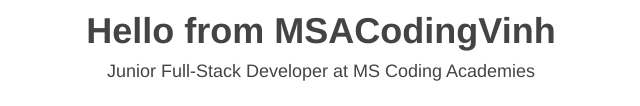
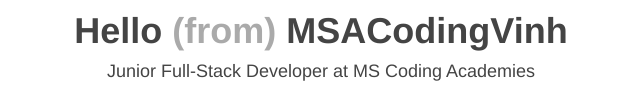
Before and after one commit to CodingVinhTrang/CodingVinhTrang.github.io, a plain HTML site: page index.html in a window 1280 px wide. Shown: the part 509-615 px from the top of the page, without its empty margins (319-959 px from the left). Drawn offline with Linux system fonts and the light colour scheme.

Commit message:
Styled the 'from' sub styles added

```diff
--- a/index.html
+++ b/index.html
@@ -11,7 +11,7 @@
                      width = "400"
                      height = "auto" />
 
-                <h2>Hello from MSACodingVinh</h2>
+                <h2>Hello <sub>from</sub> MSACodingVinh</h2>
                 <p>Junior Full-Stack Developer at MS Coding Academies</p>
             </header>
         </section>
--- a/styles.css
+++ b/styles.css
@@ -25,6 +25,16 @@ h2{
     line-height: 50px;
     font-weight:bold;
 }
+h2 sub{
+    color:#aaa;
+    vertical-align: baseline;
+}
+h2 sub::before{
+content:"(";
+}
+h2 sub:after{
+    content:")";
+}
 img{
     border-radius:  50%;
 }
```
